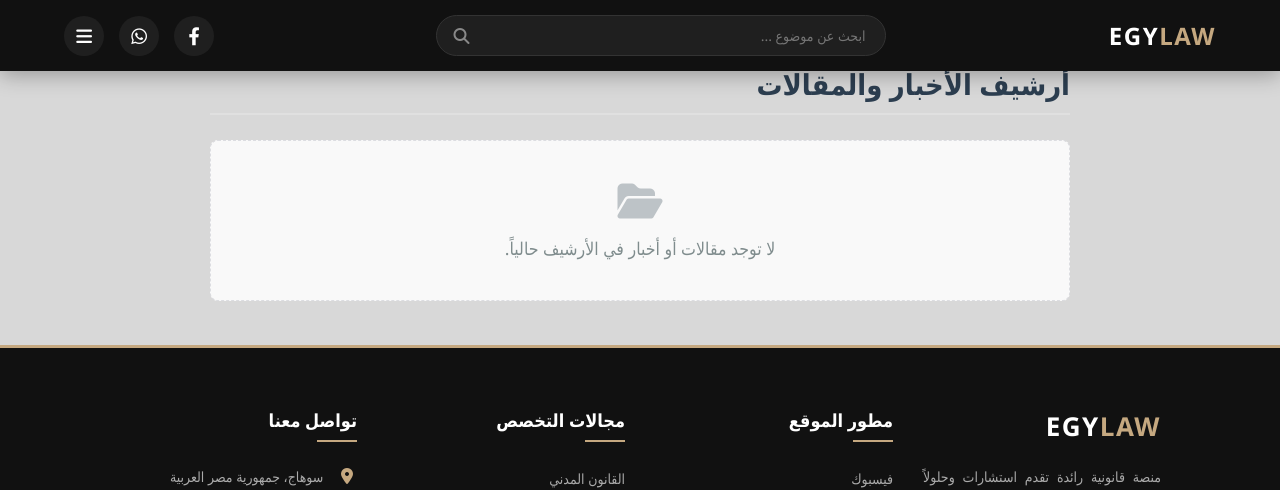
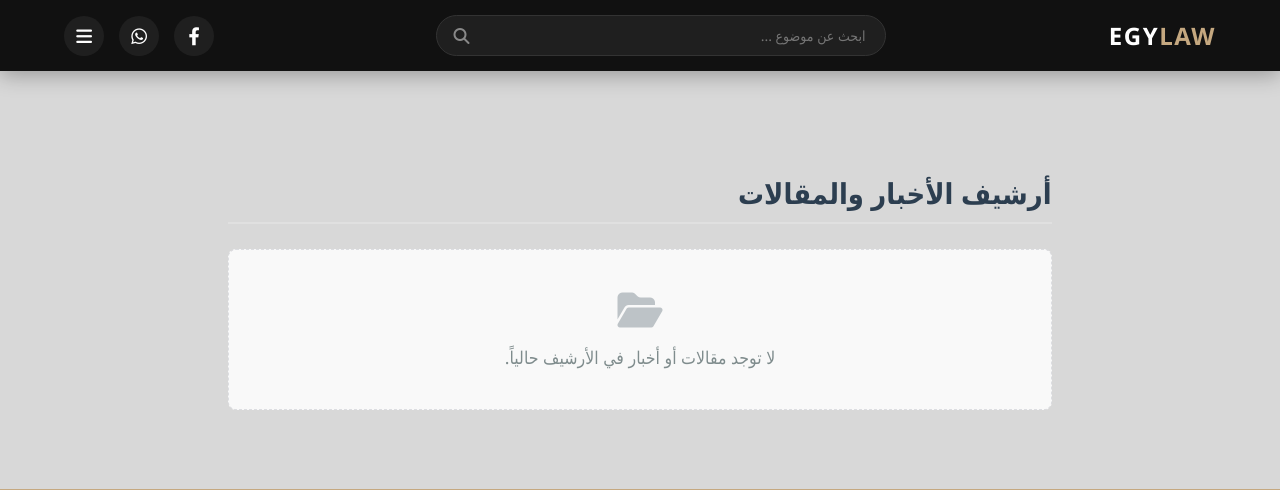
Before and after one commit to main1572000-sudo/egylaw, a Django app: page /archive/ in a window 1280 px wide. Shown: the top 490 px of the page. Run offline with Django 5.2, Linux system fonts and the light colour scheme; data that the repository does not hold is empty.

Commit message:
navbar position sticky from flex

```diff
--- a/project/settings.py
+++ b/project/settings.py
@@ -35,9 +35,9 @@ DEBUG = os.environ.get('DEBUG', 'False') == 'True'
 ALLOWED_HOSTS = [
     'localhost',
     '127.0.0.1',
-    'egylaw.onrender.com',      # يسمح برابط ريندر الافتراضي
-    'egylaw.site',     # الدومين الخاص بك
-    'www.egylaw.site', # الدومين الخاص بك مع www
+    'egylaw.onrender.com',
+    'egylaw.site',
+    'www.egylaw.site',
 ]
 
 # Application definition
--- a/static/style.css
+++ b/static/style.css
@@ -23,11 +23,12 @@ body {
     background-color: #111111;
     /* لون أسود فاخر */
     padding: 15px 5%;
-    position: fixed;
+    position: sticky;
     top: 0;
     width: 100%;
     z-index: 1000;
     box-shadow: 0 4px 20px rgba(0, 0, 0, 0.3);
+
 }
 
 /* تنسيق اللوجو (يسار الـ Navbar حسب طلبك - تم ضبط الاتجاهات برمجياً لتناسب التصميم) */
@@ -784,7 +785,7 @@ p strong {
     max-width: 900px;
     margin: 40px auto;
     margin-top: 5%;
-    padding: 0 20px;
+    padding: 3%;
     font-family: 'Cairo', sans-serif;
 }
 
```
